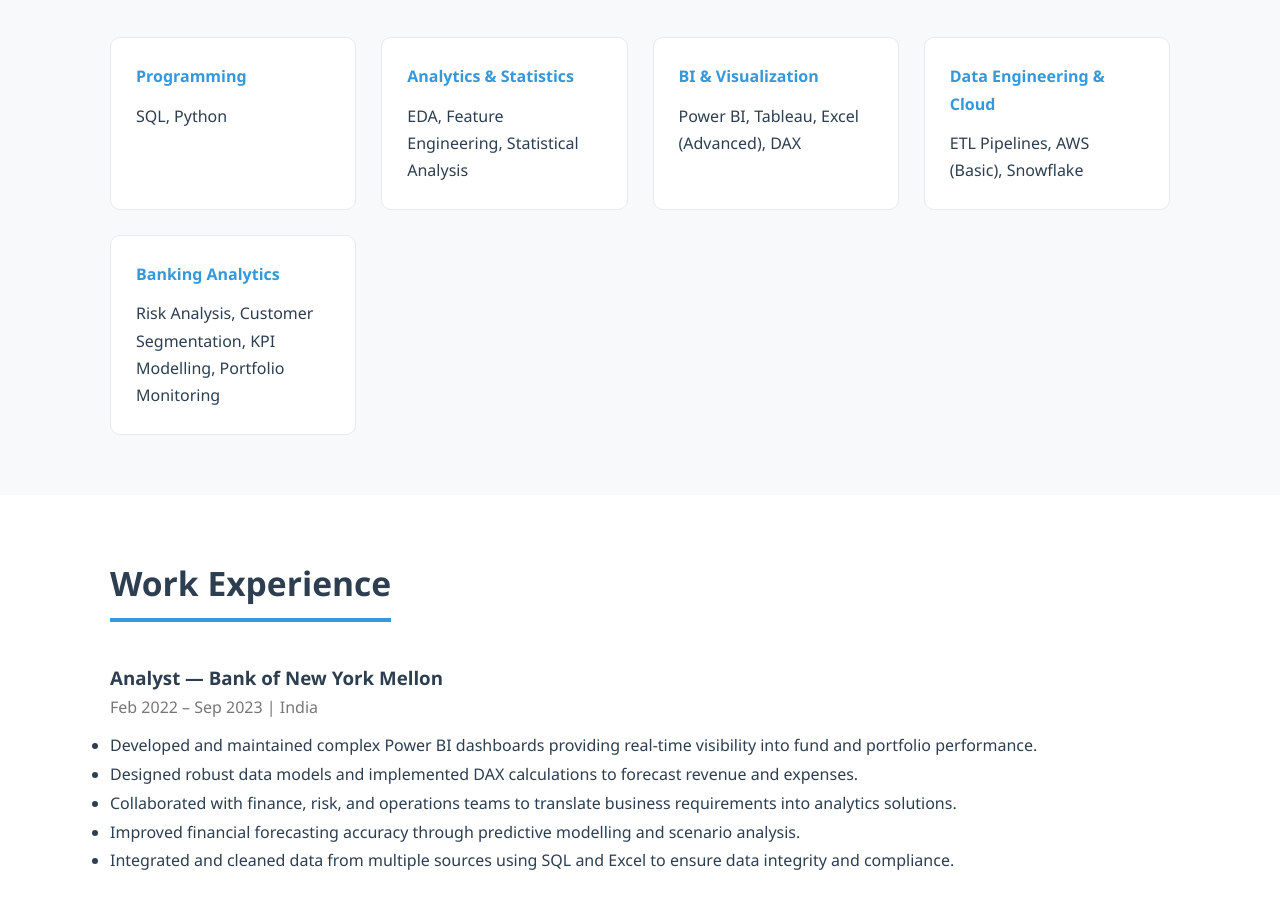
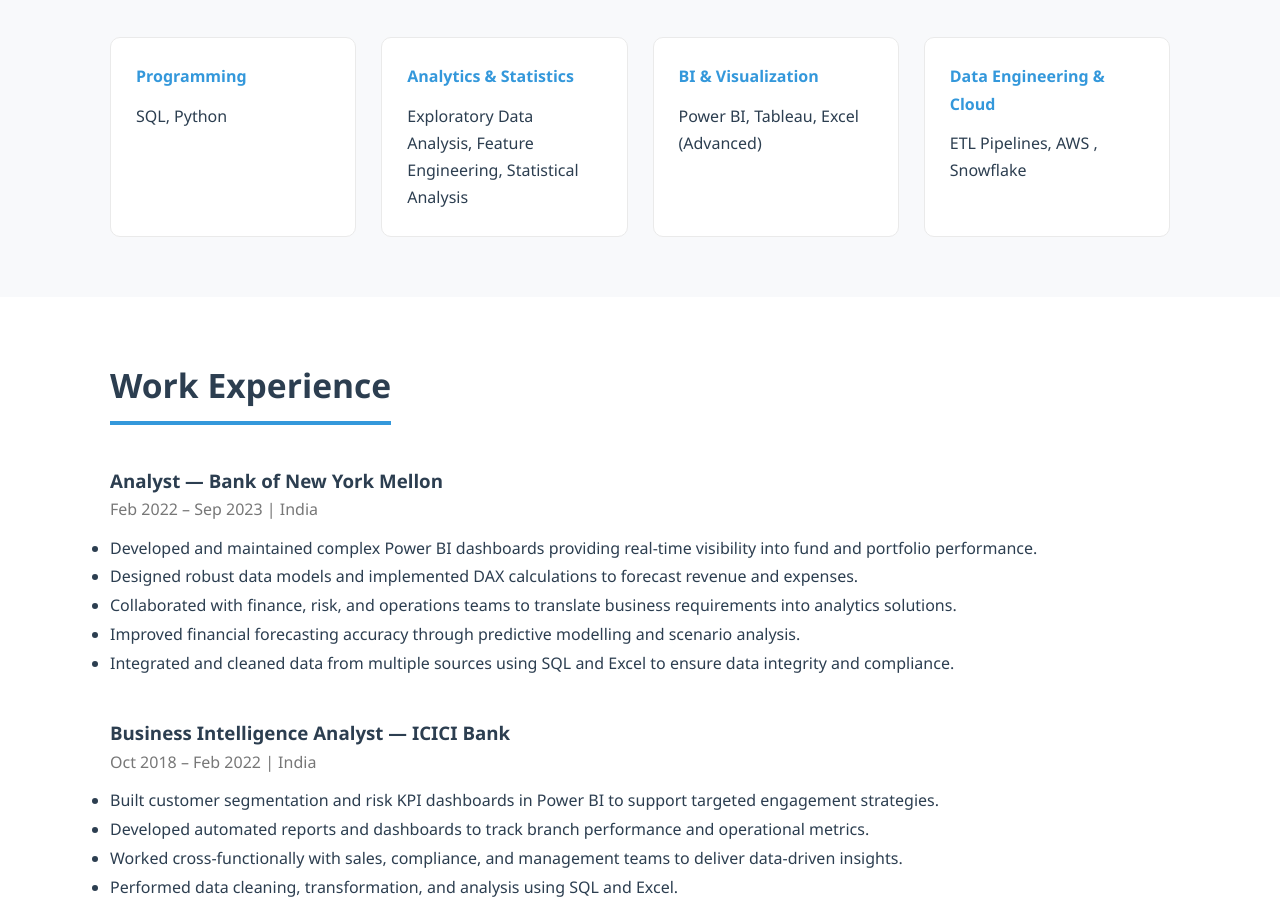
Before and after one commit to kamalsalitra95/My_Portfolio, a plain HTML site: page index.html in a window 1280 px wide. Shown: the part 1230-2133 px from the top of the page. Drawn offline with Linux system fonts and the light colour scheme.

Commit message:
Update index.html

```diff
--- a/index.html
+++ b/index.html
@@ -81,19 +81,15 @@
                 </div>
                 <div class="skill-card">
                     <h3>Analytics & Statistics</h3>
-                    <p>EDA, Feature Engineering, Statistical Analysis</p>
+                    <p>Exploratory Data Analysis, Feature Engineering, Statistical Analysis</p>
                 </div>
                 <div class="skill-card">
                     <h3>BI & Visualization</h3>
-                    <p>Power BI, Tableau, Excel (Advanced), DAX</p>
+                    <p>Power BI, Tableau, Excel (Advanced)</p>
                 </div>
                 <div class="skill-card">
                     <h3>Data Engineering & Cloud</h3>
-                    <p>ETL Pipelines, AWS (Basic), Snowflake</p>
-                </div>
-                <div class="skill-card">
-                    <h3>Banking Analytics</h3>
-                    <p>Risk Analysis, Customer Segmentation, KPI Modelling, Portfolio Monitoring</p>
+                    <p>ETL Pipelines, AWS , Snowflake</p>
                 </div>
             </div>
         </div>
```
